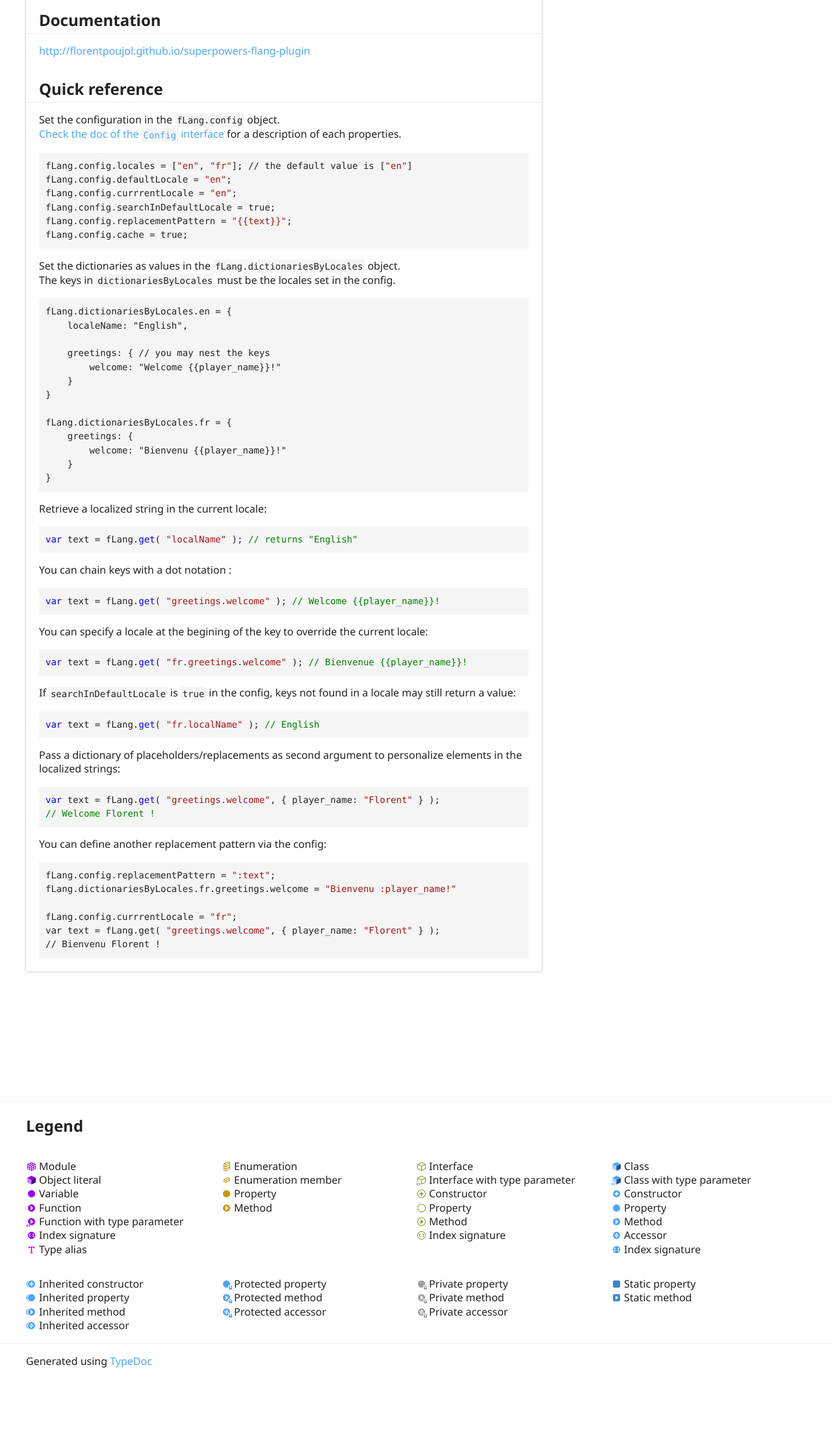
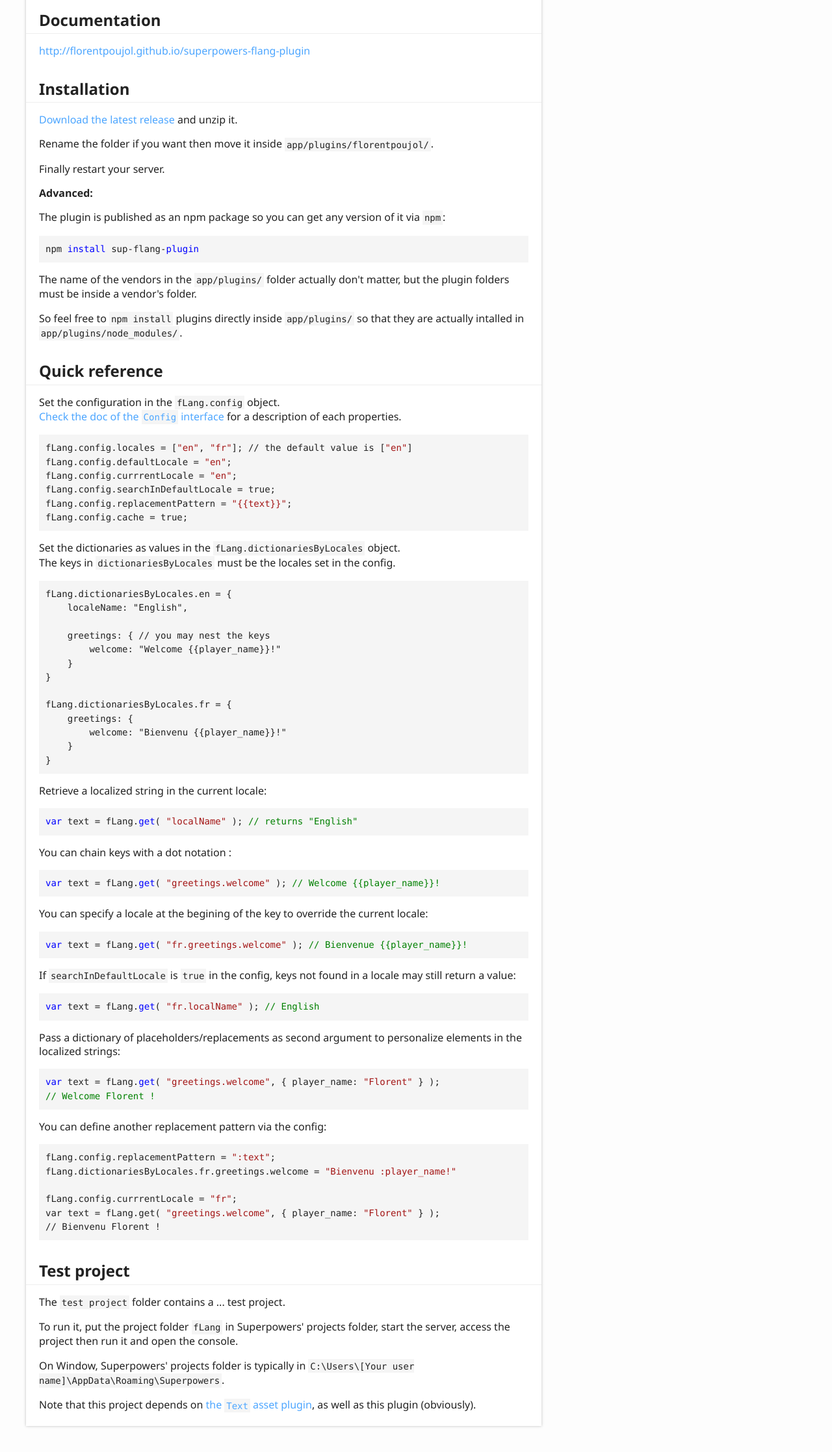
Before and after one commit to florentpoujol/superpowers-game-flang-plugin, a website: page docs/index.html in a window 1280 px wide. Shown: the part 323-2558 px from the top of the page at 65% size. Before the commit the page ends 2445 px from the top, so only its background shows below. Drawn offline with Linux system fonts and the light colour scheme.

Commit message:
Update readme and package.json. Add tag v0.1.0.

```diff
--- a/docs/index.html
+++ b/docs/index.html
@@ -69,6 +69,15 @@
 				<p>This plugin for <a href="http://sparklinlabs.com">Superpowers, the extensible HTML5 2D+3D game engine</a>, exposes the <code>fLang</code> modules to the runtime, which allow for easy localization of any strings in your games.</p>
 				<h2 id="documentation">Documentation</h2>
 				<p><a href="http://florentpoujol.github.io/superpowers-flang-plugin">http://florentpoujol.github.io/superpowers-flang-plugin</a></p>
+				<h2 id="installation">Installation</h2>
+				<p><a href="https://github.com/florentpoujol/superpowers-flang-plugin/releases">Download the latest release</a> and unzip it.</p>
+				<p>Rename the folder if you want then move it inside <code>app/plugins/florentpoujol/</code>.</p>
+				<p>Finally restart your server.</p>
+				<p><strong>Advanced:</strong></p>
+				<p>The plugin is published as an npm package so you can get any version of it via <code>npm</code>:</p>
+				<pre><code>npm <span class="hljs-operator"><span class="hljs-keyword">install</span> sup-flang-<span class="hljs-keyword">plugin</span></span>
+</code></pre><p>The name of the vendors in the <code>app/plugins/</code> folder actually don&#39;t matter, but the plugin folders must be inside a vendor&#39;s folder.</p>
+				<p>So feel free to <code>npm install</code> plugins directly inside <code>app/plugins/</code> so that they are actually intalled in <code>app/plugins/node_modules/</code>.</p>
 				<h2 id="quick-reference">Quick reference</h2>
 				<p>Set the configuration in the <code>fLang.config</code> object.<br><a href="http://florentpoujol.github.io/superpowers-flang-plugin/interfaces/flang.config.html">Check the doc of the <code>Config</code> interface</a> for a description of each properties.</p>
 				<pre><code>fLang.config.<span class="hljs-variable">locales =</span> [<span class="hljs-string">"en"</span>, <span class="hljs-string">"fr"</span>]; // the default value is [<span class="hljs-string">"en"</span>]
@@ -109,7 +118,11 @@ fLang.dictionariesByLocales.fr.greetings.<span class="hljs-variable">welcome =</
 fLang.config.<span class="hljs-variable">currrentLocale =</span> <span class="hljs-string">"fr"</span>;
 var <span class="hljs-variable">text =</span> fLang.get( <span class="hljs-string">"greetings.welcome"</span>, { player_name: <span class="hljs-string">"Florent"</span> } );
 // Bienvenu Florent !
-</code></pre>
+</code></pre><h2 id="test-project">Test project</h2>
+				<p>The <code>test project</code> folder contains a ... test project.  </p>
+				<p>To run it, put the project folder <code>fLang</code> in Superpowers&#39; projects folder, start the server, access the project then run it and open the console.</p>
+				<p>On Window, Superpowers&#39; projects folder is typically in <code>C:\Users\[Your user name]\AppData\Roaming\Superpowers</code>.</p>
+				<p>Note that this project depends on <a href="https://github.com/florentpoujol/superpowers-text-asset-plugin">the <code>Text</code> asset plugin</a>, as well as this plugin (obviously).</p>
 			</div>
 		</div>
 		<div class="col-4 col-menu menu-sticky-wrap menu-highlight">
```
Also changed, not shown: package.json (+11 -14 lines), public/api.js, readme.md.
